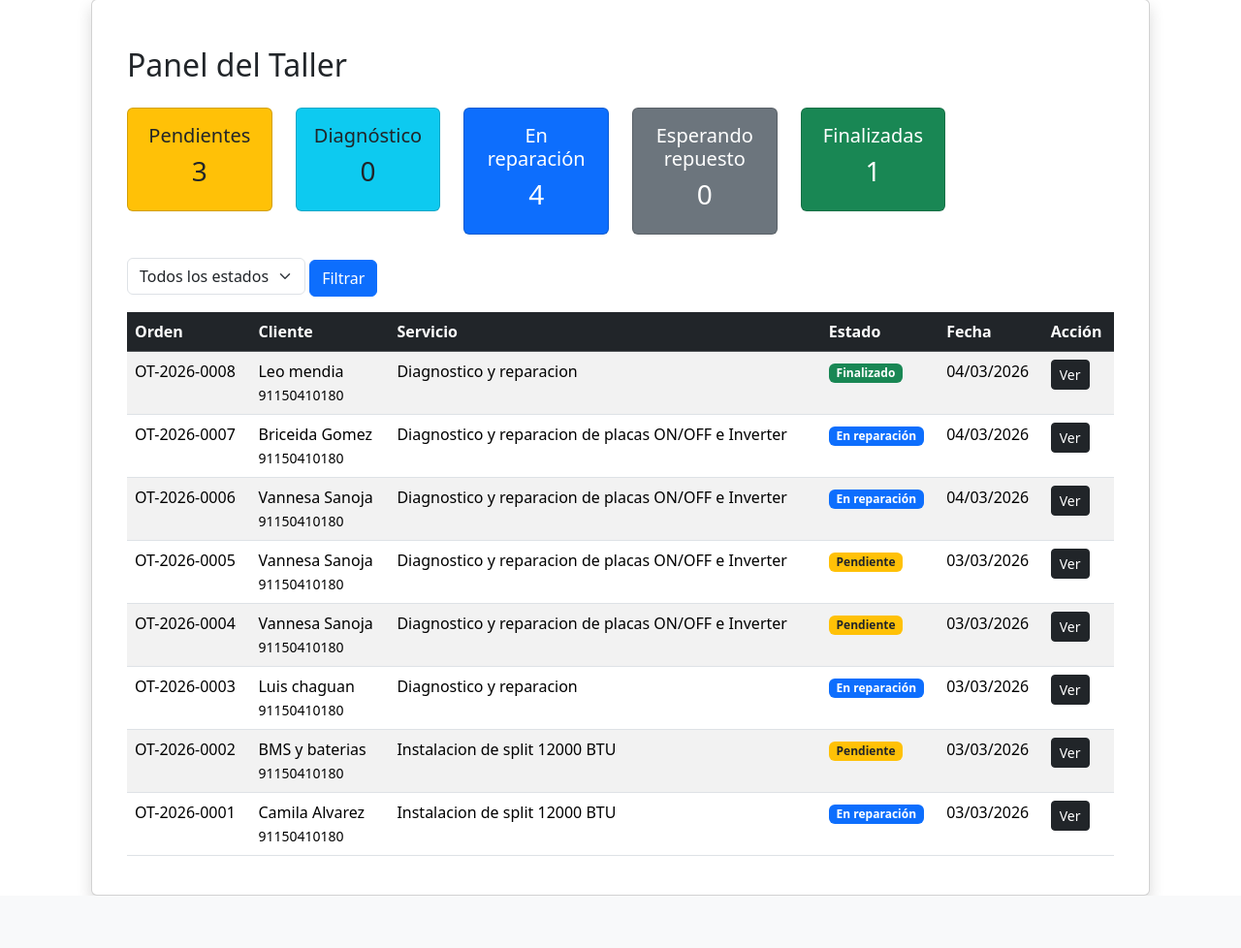
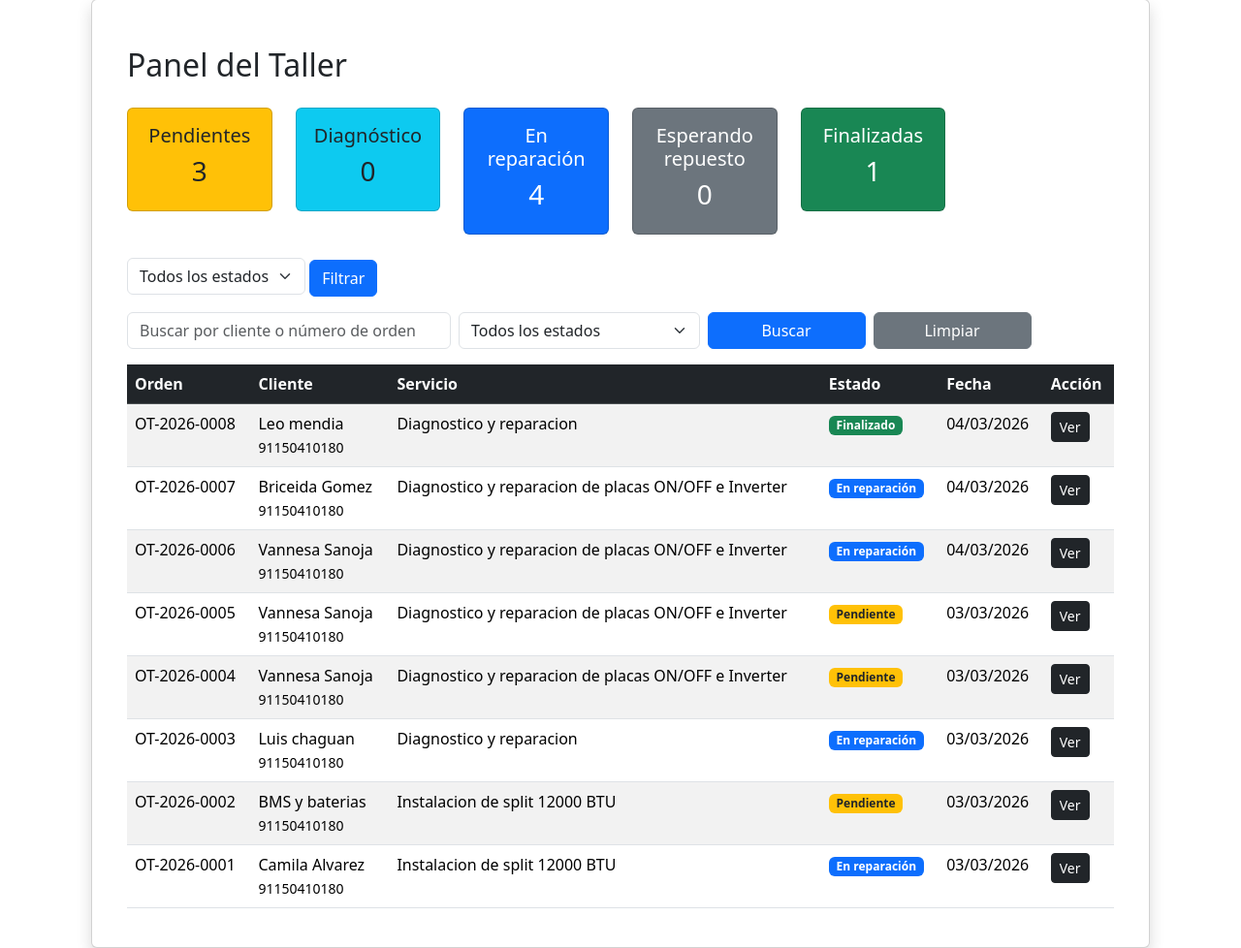
Before and after one commit to raulk21/servicio-tecnico, a Django app: page /panel-taller/ in a window 1280 px wide. Shown: the part 189-1167 px from the top of the page at 97% size. Before the commit the page ends 1113 px from the top, so only its background shows below. Run offline with Django 5.2, Linux system fonts and the light colour scheme; data comes from the database, SQL or seed files in the repository.

Commit message:
Panel taller con busqueda por cliente

```diff
--- a/services/templates/services/workshop_panel.html
+++ b/services/templates/services/workshop_panel.html
@@ -74,6 +74,41 @@
             </form>
         </div>
 
+        <form method="get" class="row g-2 mb-3">
+
+            <div class="col-md-4">
+                <input type="text"
+                name="buscar"
+                class="form-control"
+                placeholder="Buscar por cliente o número de orden"
+                value="{{ request.GET.buscar }}">
+            </div>
+
+            <div class="col-md-3">
+                <select name="status" class="form-select">
+                    <option value="">Todos los estados</option>
+                    <option value="pendiente">Pendiente</option>
+                    <option value="diagnostico">Diagnóstico</option>
+                    <option value="proceso">En proceso</option>
+                    <option value="espera">En espera repuesto</option>
+                    <option value="finalizado">Finalizado</option>
+                </select>
+            </div>
+
+            <div class="col-md-2">
+                <button type="submit" class="btn btn-primary w-100">
+                    Buscar
+                </button>
+            </div>
+
+            <div class="col-md-2">
+                <a href="{% url 'workshop_panel' %}" class="btn btn-secondary w-100">
+                    Limpiar
+                </a>
+            </div>
+
+        </form>
+
         <table class="table table-striped table-hover">
             <thead class="table-dark">
                 <tr>
--- a/services/views.py
+++ b/services/views.py
@@ -5,6 +5,7 @@ from django.core.mail import send_mail
 from django.conf import settings
 from django.core.mail import EmailMessage
 from django.contrib.admin.views.decorators import staff_member_required
+from django.db.models import Q
 
 
 
@@ -144,8 +145,17 @@ def update_order_status(request, order_id, new_status):
 
 def workshop_panel(request):
 
+    buscar = request.GET.get("buscar")
     status = request.GET.get("status")
     orders = ContactRequest.objects.all()
+
+    # filtro por texto
+    if buscar:
+        orders = orders.filter(
+            Q(name__icontains=buscar) |
+            Q(id__icontains=buscar)
+        )
+
     if status:
         orders = orders.filter(status=status)
     orders = orders.order_by("-created_at")
```
